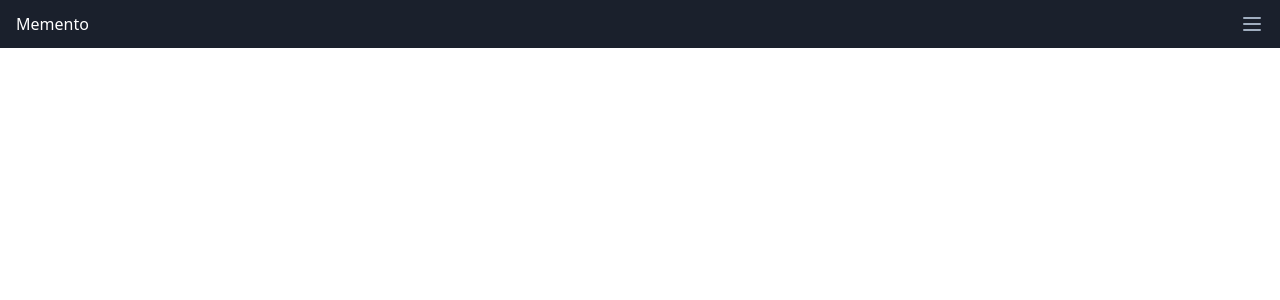
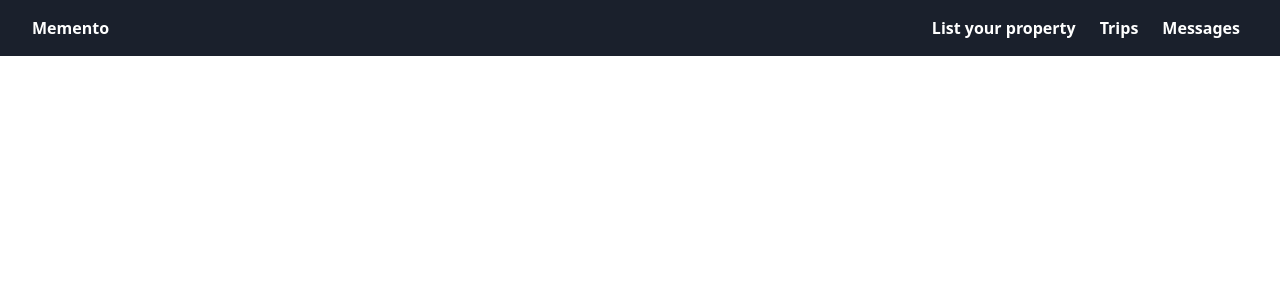
Before and after one commit to umairrr9/Memento, a React (Create React App) app in the folder client/: page / in a window 1280 px wide. Shown: the top 300 px of the page. Built offline with nearby package versions, Linux system fonts and the light colour scheme.

Commit message:
made navbar work for all screens

```diff
--- a/client/src/components/NavBar.js
+++ b/client/src/components/NavBar.js
@@ -1,36 +1,64 @@
-import React, {useState} from 'react';
+import React, { useState } from "react";
 
 const NavBar = () => {
-
   const [isOpen, setOpen] = useState(false);
 
   return (
-        <header class="bg-gray-900">
-    <div class="flex items-center justify-between px-4 py-3">
+    <header className="bg-gray-900 sm:flex sm:justify-between sm:items-center sm:px-8 sm:py-3">
+      <div className="flex items-center justify-between px-4 py-3 sm:p-0">
         <div>
-        {/* <img class="h-8" src="/img/logo-inverted.svg" alt="Workcation"> */}
-        <h1 className="text-white">Memento</h1>
+          {/* <img className="h-8" src="/img/logo-inverted.svg" alt="Workcation"/> */}
+          <h1 className="text-white font-semibold">Memento</h1>
         </div>
-      <div>
-        <button type="button" onClick={() => setOpen(!isOpen)} className="block text-gray-500 hover:text-white focus:text-white focus:outline-none">
-          <svg class="h-6 w-6 fill-current" viewBox="0 0 24 24">
-            {isOpen && <path fill-rule="evenodd" d="M18.278 16.864a1 1 0 0 1-1.414 1.414l-4.829-4.828-4.828 4.828a1 1 0 0 1-1.414-1.414l4.828-4.829-4.828-4.828a1 1 0 0 1 1.414-1.414l4.829 4.828 4.828-4.828a1 1 0 1 1 1.414 1.414l-4.828 4.829 4.828 4.828z"/>}
-            {!isOpen && <path fill-rule="evenodd" d="M4 5h16a1 1 0 0 1 0 2H4a1 1 0 1 1 0-2zm0 6h16a1 1 0 0 1 0 2H4a1 1 0 0 1 0-2zm0 6h16a1 1 0 0 1 0 2H4a1 1 0 0 1 0-2z"/>}
+        <div className="sm:hidden">
+          <button
+            onClick={() => setOpen(!isOpen)}
+            type="button"
+            className="block text-gray-500 hover:text-white focus:text-white focus:outline-none"
+          >
+            <svg className="h-6 w-6 fill-current" viewBox="0 0 24 24">
+              {/* TODO: FIX BELOW TURN INTO ONE STATEMENT */}
+
+              {isOpen && (
+                <path
+                  fill-rule="evenodd"
+                  d="M18.278 16.864a1 1 0 0 1-1.414 1.414l-4.829-4.828-4.828 4.828a1 1 0 0 1-1.414-1.414l4.828-4.829-4.828-4.828a1 1 0 0 1 1.414-1.414l4.829 4.828 4.828-4.828a1 1 0 1 1 1.414 1.414l-4.828 4.829 4.828 4.828z"
+                />
+              )}
+              {!isOpen && (
+                <path
+                  fill-rule="evenodd"
+                  d="M4 5h16a1 1 0 0 1 0 2H4a1 1 0 1 1 0-2zm0 6h16a1 1 0 0 1 0 2H4a1 1 0 0 1 0-2zm0 6h16a1 1 0 0 1 0 2H4a1 1 0 0 1 0-2z"
+                />
+              )}
             </svg>
           </button>
         </div>
       </div>
-    { isOpen &&
-    <div className="px-2 pt-2 pb-4">
-      <a href="/" className="block px-2 py-1 text-white font-semibold rounded hover:bg-gray-800">List your property</a>
-      <a href="/" className="mt-1 block px-2 py-1 text-white font-semibold rounded hover:bg-gray-800">Trips</a>
-      <a href="/" className="mt-1 block px-2 py-1 text-white font-semibold rounded hover:bg-gray-800">Messages</a>
-    </div>
+      {
+        <nav className={isOpen ? 'block px-2 pt-2 pb-4 sm:flex sm:p-0' : 'hidden px-2 pt-2 pb-4 sm:flex sm:p-0'}>
+          <a
+            href="#"
+            className="block px-2 py-1 text-white font-semibold rounded hover:bg-gray-800"
+          >
+            List your property
+          </a>
+          <a
+            href="#"
+            className="mt-1 block px-2 py-1 text-white font-semibold rounded hover:bg-gray-800 sm:mt-0 sm:ml-2"
+          >
+            Trips
+          </a>
+          <a
+            href="#"
+            className="mt-1 block px-2 py-1 text-white font-semibold rounded hover:bg-gray-800 sm:mt-0 sm:ml-2"
+          >
+            Messages
+          </a>
+        </nav>
       }
     </header>
-
-
   );
-}
+};
 
 export default NavBar;
```
Lines whose indentation alone changed are shown as unchanged.
